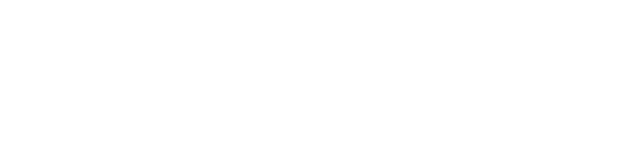
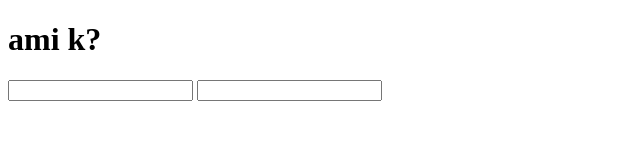
Before and after one commit to Samsuddin-Shohan/pseudo-box, a plain HTML site: page index.html in a window 1280 px wide. Shown: the whole page, without its empty margins (0-640 px from the left). Drawn offline with Linux system fonts and the light colour scheme.

Commit message:
psudo add

```diff
--- a/index.html
+++ b/index.html
@@ -1,12 +1,25 @@
 <!DOCTYPE html>
 <html lang="en">
+
 <head>
     <meta charset="UTF-8">
     <meta http-equiv="X-UA-Compatible" content="IE=edge">
     <meta name="viewport" content="width=device-width, initial-scale=1.0">
+    <style>
+        h1:hover{
+            color: violet;
+        }
+        .focused:focus{
+            color: red;
+        }
+    </style>
     <title>Document</title>
+
 </head>
 <body>
+    <h1>ami k?</h1>
+    <input type="text">
+    <input class="focused" type="text" >
 
 </body>
 </html>
```
